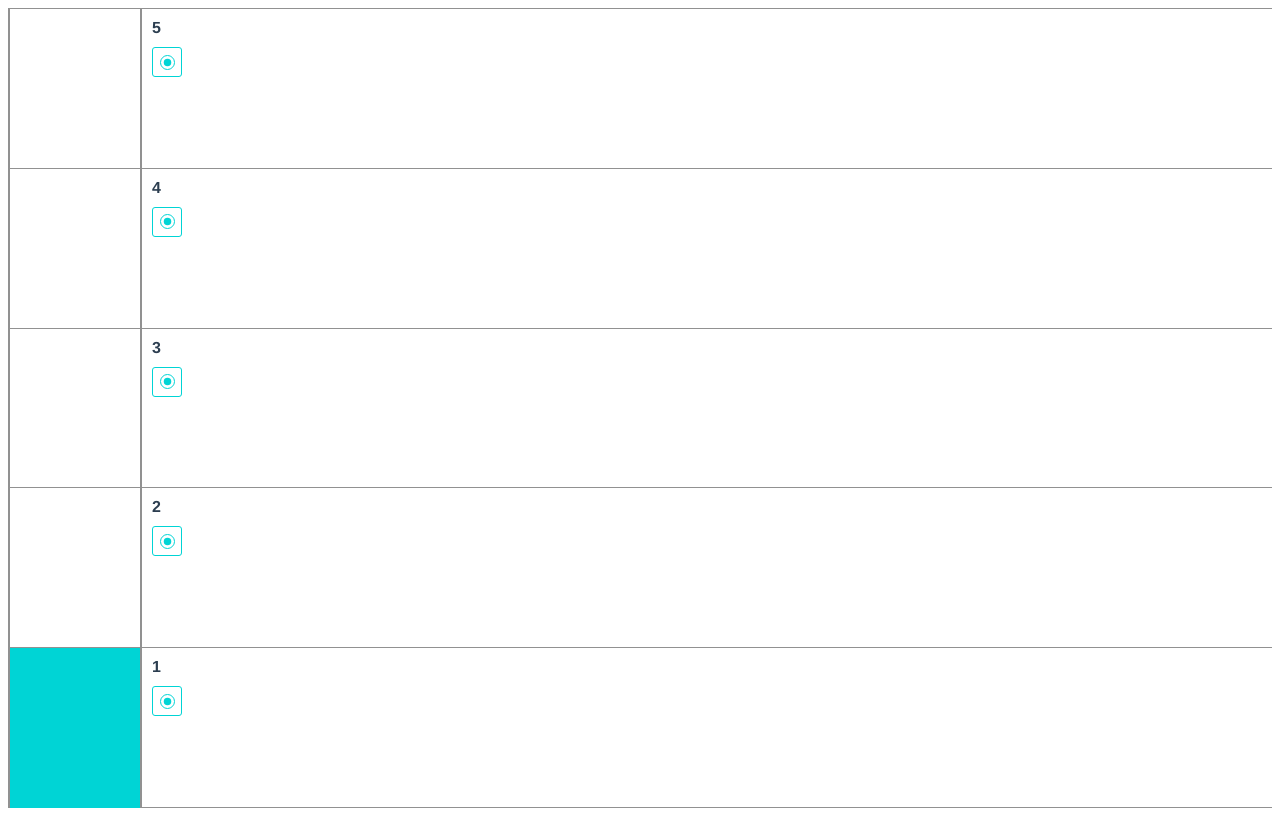
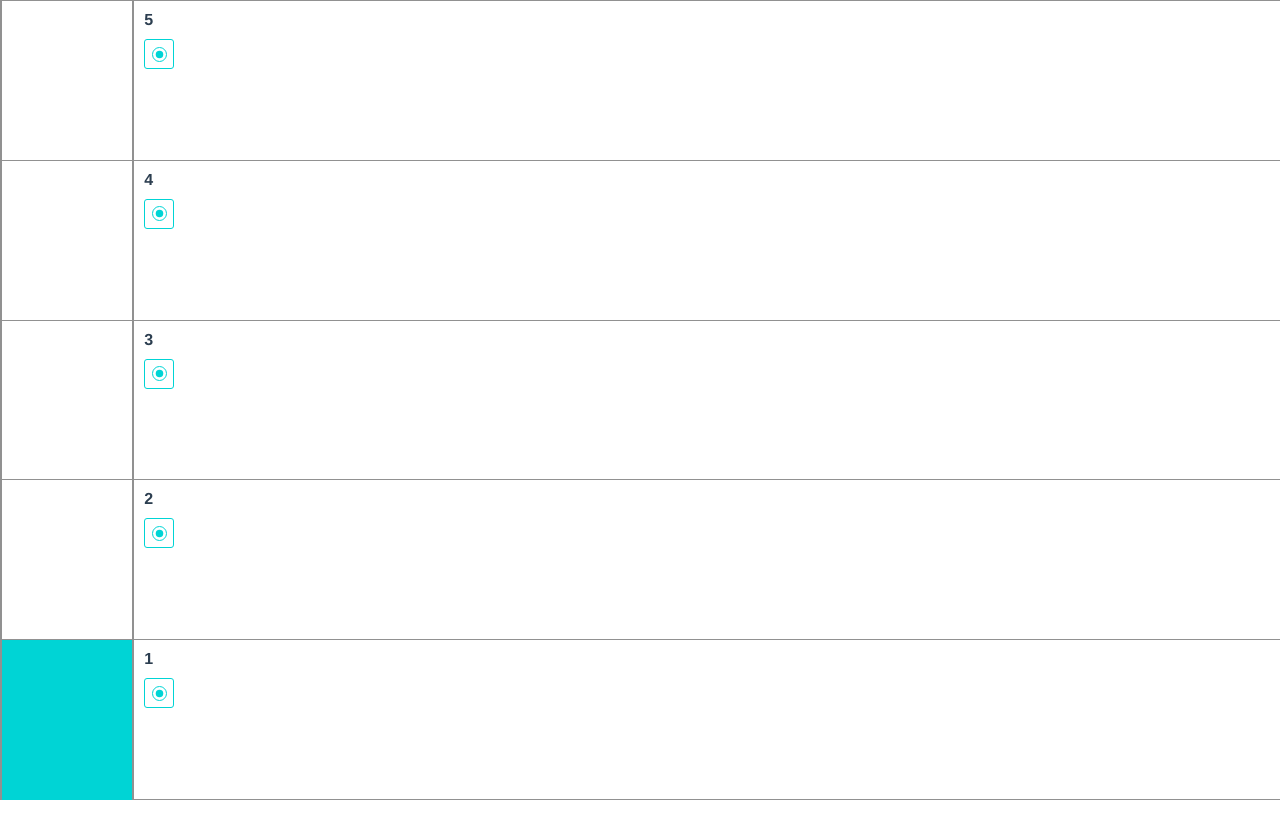
Before and after one commit to Andrey999K/elevator-test-task, a Vue app: page / in a window 1280 px wide. Built offline with nearby package versions, Linux system fonts and the light colour scheme.

Commit message:
body margin 0

```diff
--- a/src/App.vue
+++ b/src/App.vue
@@ -174,6 +174,11 @@ export default {
 </script>
 
 <style>
+
+body {
+  margin: 0;
+}
+
 #app {
   font-family: Avenir, Helvetica, Arial, sans-serif;
   -webkit-font-smoothing: antialiased;
```
